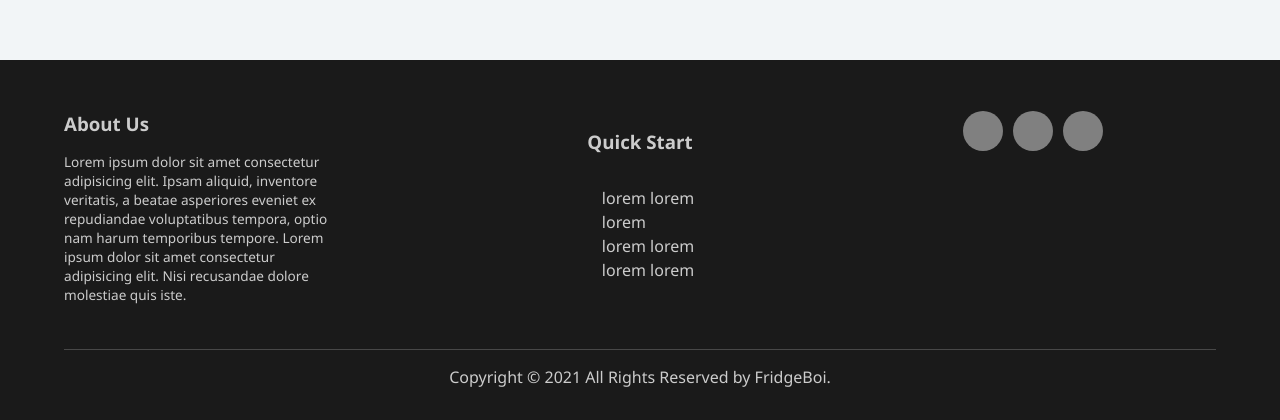
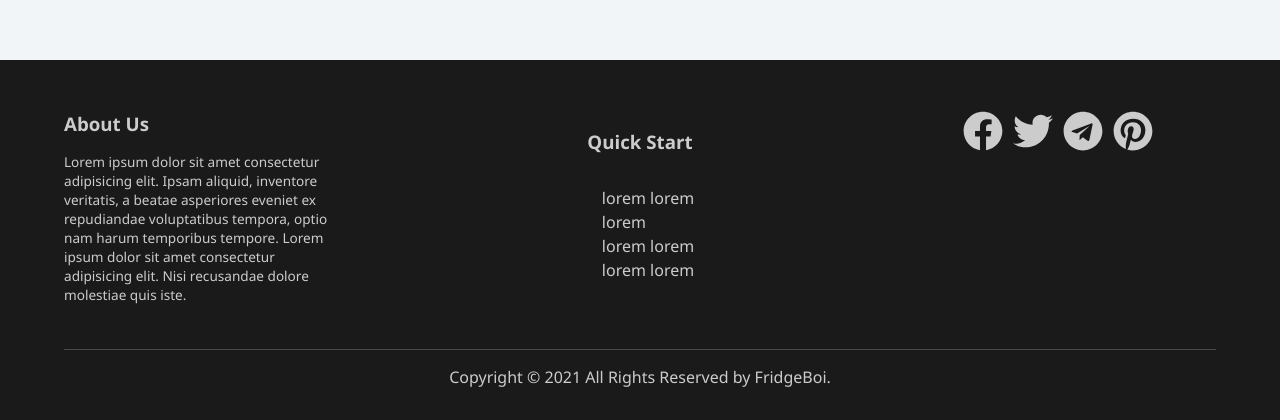
Before and after one commit to fwill22/fridge-savant-client, a React (Create React App) app: page / in a window 1280 px wide. Shown: the part 1975-2395 px from the top of the page. Built offline with nearby package versions, Linux system fonts and the light colour scheme.

Commit message:
Footer finished

```diff
--- a/src/components/Footer/index.css
+++ b/src/components/Footer/index.css
@@ -36,10 +36,9 @@ h3 {
   display: flex;
   gap: 10px;
 }
-.footer_right .footer_links i {
+.footer_right .footer_links svg {
   width: 40px;
   height: 40px;
-  background: gray;
   border-radius: 50%;
 }
 
--- a/src/components/Footer/index.js
+++ b/src/components/Footer/index.js
@@ -1,7 +1,10 @@
 import React from 'react';
 import './index.css';
 import { FontAwesomeIcon } from '@fortawesome/react-fontawesome';
-import { faFacebookF } from '@fortawesome/free-regular-svg-icons';
+import { faFacebook } from '@fortawesome/free-brands-svg-icons';
+import { faTwitter } from '@fortawesome/free-brands-svg-icons';
+import { faTelegram } from '@fortawesome/free-brands-svg-icons';
+import { faPinterest } from '@fortawesome/free-brands-svg-icons';
 
 const Footer = () => {
   return (
@@ -28,9 +31,10 @@ const Footer = () => {
         </div>
         <div class='footer_right'>
           <div class='footer_links'>
-            <i class='fas fa-twitter'></i>
-            <i class='fas fa-telegram'></i>
-            <i class='fas fa-pintrest'></i>
+            <FontAwesomeIcon icon={faFacebook} />
+            <FontAwesomeIcon icon={faTwitter} />
+            <FontAwesomeIcon icon={faTelegram} />
+            <FontAwesomeIcon icon={faPinterest} />
           </div>
         </div>
       </div>
```
Also changed, not shown: 2 other files (tests, documents, lock files or other folders).
